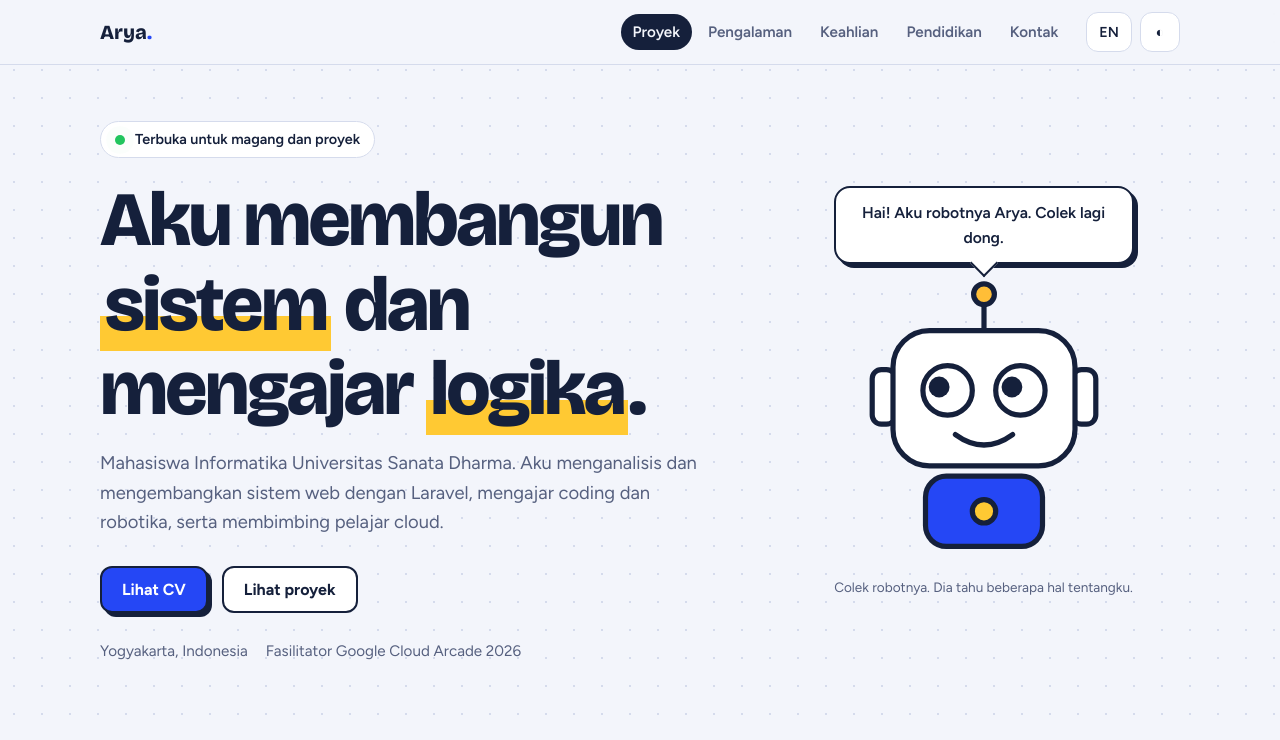
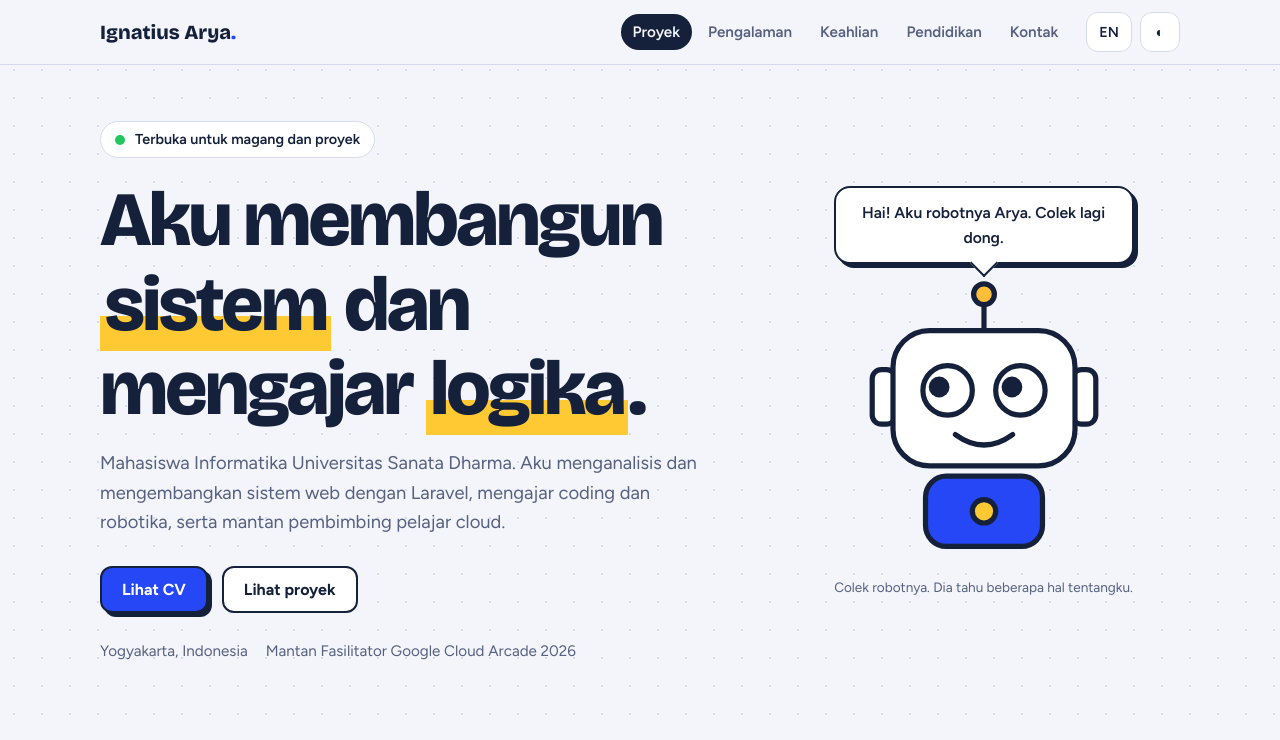
Before and after one commit to ignasiusar/portofolio, a plain HTML site: page profile.html in a window 1280 px wide. Both pictures are taken after a click on the button "ID". Shown: the top 740 px of the page. Drawn offline with nearby package versions, Linux system fonts and the light colour scheme.

Commit message:
fix: update name and descriptions in profile.html for clarity

```diff
--- a/profile.html
+++ b/profile.html
@@ -198,7 +198,7 @@ dialog::backdrop{background:rgba(10,14,28,.6);backdrop-filter:blur(4px)}
 
 <header>
   <div class="wrap bar">
-    <a href="#home" class="logo">Arya<span>.</span></a>
+    <a href="#home" class="logo">Ignatius Arya<span>.</span></a>
     <nav aria-label="Main">
       <ul id="nav">
         <li><a href="#projects"><span lang="en">Projects</span><span lang="id">Proyek</span></a></li>
@@ -227,7 +227,7 @@ dialog::backdrop{background:rgba(10,14,28,.6);backdrop-filter:blur(4px)}
         </h1>
         <p class="lead in" style="animation-delay:.25s">
           <span lang="en">Informatics student at Sanata Dharma University. I analyze and develop web systems with Laravel, teach coding and robotics, and mentor cloud learners.</span>
-          <span lang="id">Mahasiswa Informatika Universitas Sanata Dharma. Aku menganalisis dan mengembangkan sistem web dengan Laravel, mengajar coding dan robotika, serta membimbing pelajar cloud.</span>
+          <span lang="id">Mahasiswa Informatika Universitas Sanata Dharma. Aku menganalisis dan mengembangkan sistem web dengan Laravel, mengajar coding dan robotika, serta mantan pembimbing pelajar cloud.</span>
         </p>
         <div class="hero-actions in" style="animation-delay:.35s">
           <button class="btn primary" id="cvBtn" type="button"><span lang="en">View CV</span><span lang="id">Lihat CV</span></button>
@@ -235,7 +235,7 @@ dialog::backdrop{background:rgba(10,14,28,.6);backdrop-filter:blur(4px)}
         </div>
         <div class="hero-meta in" style="animation-delay:.45s">
           <span>Yogyakarta, Indonesia</span>
-          <span><span lang="en">Google Cloud Arcade 2026 facilitator</span><span lang="id">Fasilitator Google Cloud Arcade 2026</span></span>
+          <span><span lang="en">Ex Google Cloud Arcade 2026 facilitator</span><span lang="id">Mantan Fasilitator Google Cloud Arcade 2026</span></span>
         </div>
       </div>
 
```
